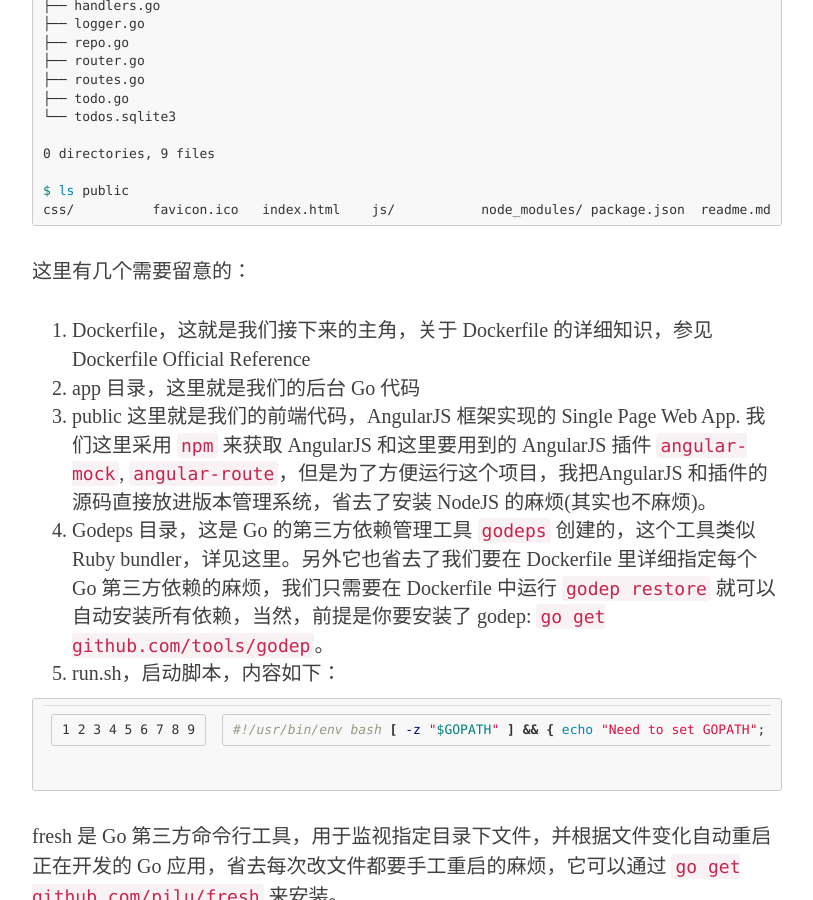
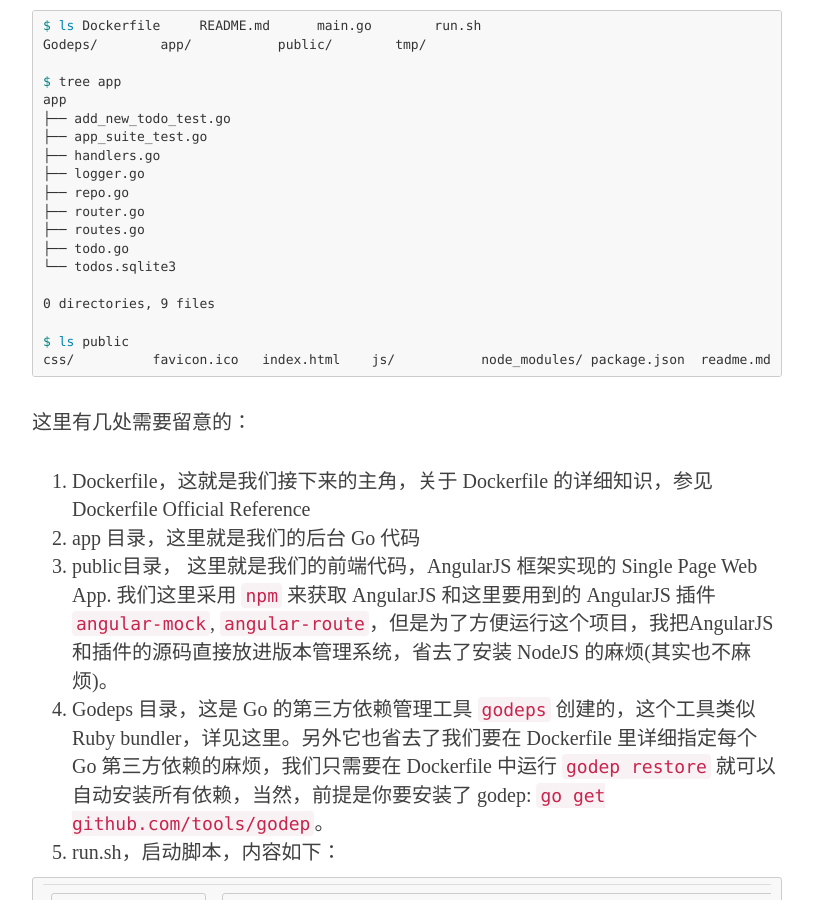
Before and after one commit to puffsun/puffsun.github.io-source, a Jekyll site: the page built from _posts/2015-04-04-deploy-go-web-app-with-docker.markdown, in a window 1280 px wide and 900 px high, scrolled down 2852 px. Shown: the whole window, without its empty margins (233-1046 px from the left). Built offline with Jekyll 4.4.1, drawn with Linux system fonts in a browser that asks for light colours; nearby versions of some CDN libraries; some web fonts are replaced; comment, search, counter and statistics services are not loaded; some of the changed text lies outside the part shown.

Commit message:
Update post with format adjustment.

```diff
--- a/_posts/2015-04-04-deploy-go-web-app-with-docker.markdown
+++ b/_posts/2015-04-04-deploy-go-web-app-with-docker.markdown
@@ -66,11 +71,11 @@
 css/          favicon.ico   index.html    js/           node_modules/ package.json  readme.md     test/
 {%endhighlight%}
 
-这里有几个需要留意的：
+这里有几处需要留意的：
 
 1. Dockerfile，这就是我们接下来的主角，关于 Dockerfile 的详细知识，参见[Dockerfile Official Reference](https://docs.docker.com/reference/builder/)
 2. app 目录，这里就是我们的后台 Go 代码
-3. public 这里就是我们的前端代码，AngularJS 框架实现的 Single Page Web App. 我们这里采用 `npm` 来获取 AngularJS 和这里要用到的 AngularJS 插件 `angular-mock`, `angular-route`，但是为了方便运行这个项目，我把AngularJS 和插件的源码直接放进版本管理系统，省去了安装 NodeJS 的麻烦(其实也不麻烦)。
+3. public目录， 这里就是我们的前端代码，AngularJS 框架实现的 Single Page Web App. 我们这里采用 `npm` 来获取 AngularJS 和这里要用到的 AngularJS 插件 `angular-mock`, `angular-route`，但是为了方便运行这个项目，我把AngularJS 和插件的源码直接放进版本管理系统，省去了安装 NodeJS 的麻烦(其实也不麻烦)。
 4. Godeps 目录，这是 Go 的第三方依赖管理工具 `godeps` 创建的，这个工具类似 Ruby bundler，详见[这里](https://github.com/tools/godep)。另外它也省去了我们要在 Dockerfile 里详细指定每个 Go 第三方依赖的麻烦，我们只需要在 Dockerfile 中运行 `godep restore` 就可以自动安装所有依赖，当然，前提是你要安装了 godep: `go get github.com/tools/godep`。
 5. run.sh，启动脚本，内容如下：
 
```
Also changed, not shown: other parts of _posts/2015-04-04-deploy-go-web-app-with-docker.markdown (+6 -1 lines).
